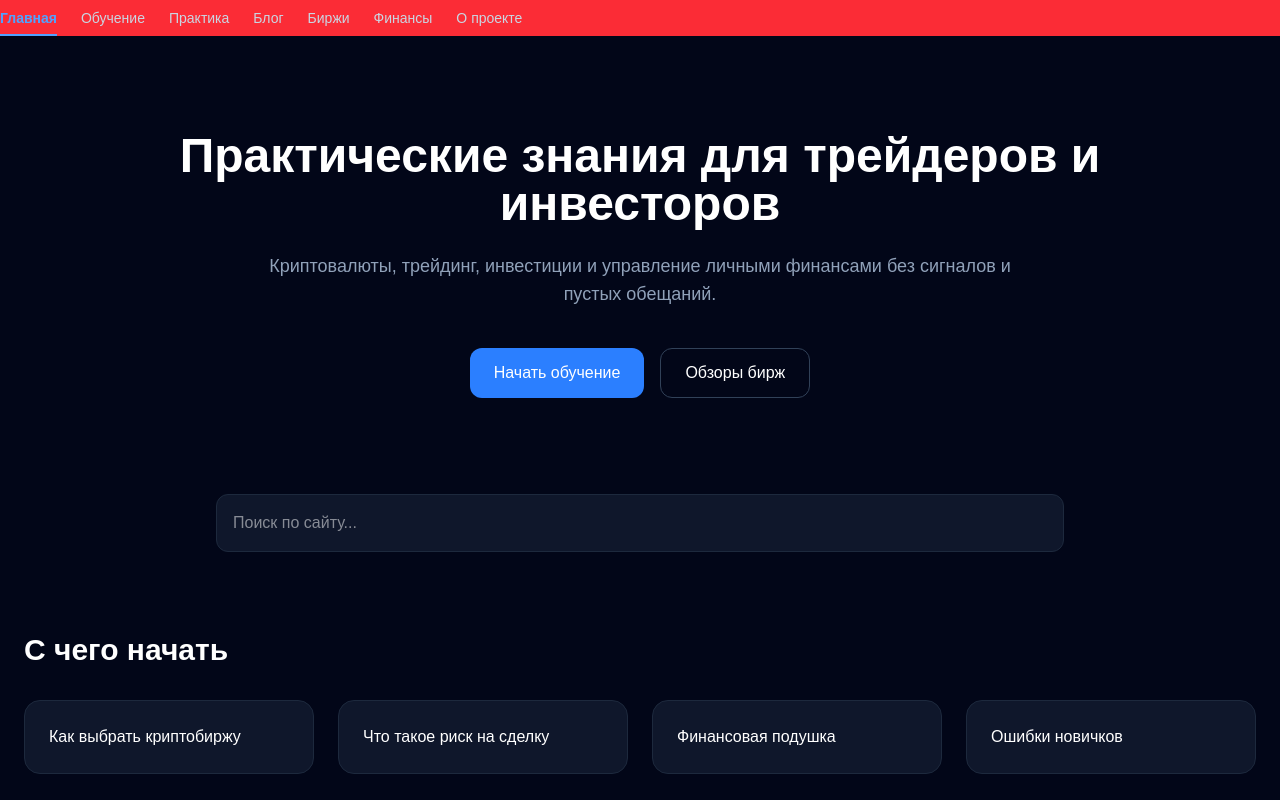
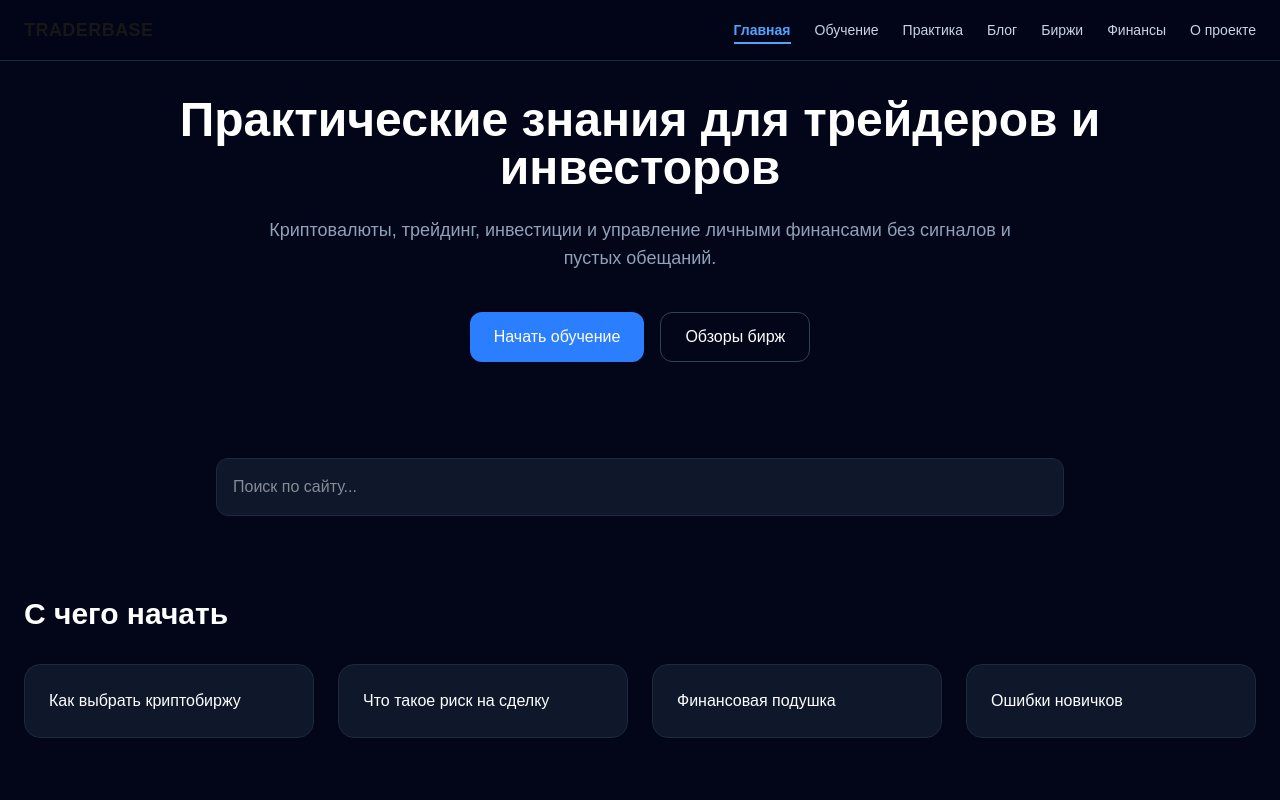
Before and after one commit to Adamyan02/traderbase, a Next.js app: page / in a window 1280 px wide. Shown: the top 800 px of the page. Built offline with nearby package versions, Linux system fonts and the light colour scheme.

Commit message:
Update Navbar.tsx

```diff
--- a/components/Navbar.tsx
+++ b/components/Navbar.tsx
@@ -17,7 +17,16 @@ export default function Navbar() {
   ]
 
   return (
-    <nav className="relative z-[9999] flex gap-6 text-sm bg-red-500">
+    <header className="fixed top-0 left-0 w-full z-50 bg-slate-950/80 backdrop-blur border-b border-slate-800">
+      <div className="max-w-7xl mx-auto px-6 py-4 flex justify-between items-center">
+
+        {/* Logo */}
+        <div className="font-bold text-lg tracking-wide">
+          TRADERBASE
+        </div>
+
+        {/* Menu */}
+        <nav className="flex gap-6 text-sm">
           {links.map((link) => {
             const isActive =
               pathname === link.href ||
@@ -28,22 +37,25 @@ export default function Navbar() {
                 key={link.href}
                 href={link.href}
                 className={`
-              relative
-              inline-flex
-              items-center
-              py-2
-              transition
-              ${
-                isActive
-                  ? "text-blue-400 font-semibold after:absolute after:left-0 after:bottom-0 after:h-[2px] after:w-full after:bg-blue-400"
+                  relative transition
+                  ${isActive
+                    ? "text-blue-400 font-semibold"
                     : "text-slate-300 hover:text-white"
                   }
                 `}
               >
                 {link.label}
+
+                {/* active underline */}
+                {isActive && (
+                  <span className="absolute left-0 -bottom-1 w-full h-[2px] bg-blue-400" />
+                )}
               </Link>
             )
           })}
         </nav>
+
+      </div>
+    </header>
   )
 }
```
Lines whose indentation alone changed are shown as unchanged.
